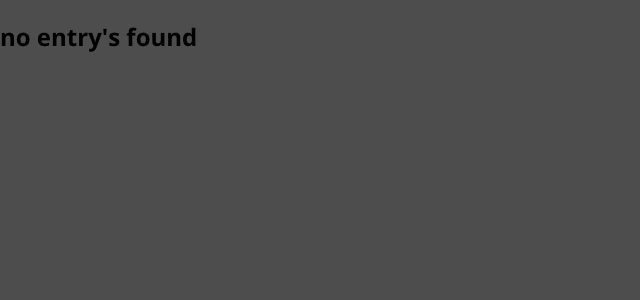
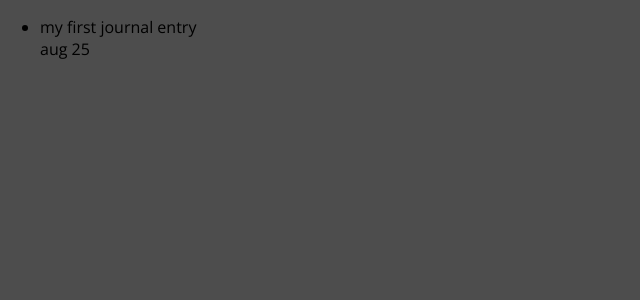
Before and after one commit to gavinspotter/project3, a React (Create React App) app in the folder mapblog/: page /journal in a window 1280 px wide. Shown: the top 300 px of the page, without its empty margins (0-640 px from the left). Built offline with nearby package versions, Linux system fonts and the light colour scheme.

Commit message:
journal item with journallist.js and jorunal.js

```diff
--- a/mapblog/src/journal/components/JournalItem.js
+++ b/mapblog/src/journal/components/JournalItem.js
@@ -0,0 +1,14 @@
+import React from "react";
+
+const JournalItem = (props) => {
+  return (
+    <li>
+      <div>
+        <div>{props.entry}</div>
+        <div>{props.date}</div>
+      </div>
+    </li>
+  );
+};
+
+export default JournalItem;
--- a/mapblog/src/journal/components/JournalList.js
+++ b/mapblog/src/journal/components/JournalList.js
@@ -1,4 +1,6 @@
 import React from "react";
+
+import JournalItem from "../components/JournalItem";
 
 const JournalList = (props) => {
   if (props.items.length === 0) {
@@ -8,7 +10,7 @@ const JournalList = (props) => {
       </div>
     );
   }
-  /*
+
   return (
     <ul>
       {props.items.map((journ) => (
@@ -20,7 +22,7 @@ const JournalList = (props) => {
         />
       ))}
     </ul>
-  );*/
+  );
 };
 
 export default JournalList;
--- a/mapblog/src/journal/pages/Journal.js
+++ b/mapblog/src/journal/pages/Journal.js
@@ -4,11 +4,11 @@ import JournalList from "../components/JournalList";
 
 const Journal = () => {
   const JOURNAL = [
-    /*{
+    {
       id: "j1",
       date: "aug 25",
       entry: "my first journal entry",
-    }, */
+    },
   ];
 
   return <JournalList items={JOURNAL} />;
```
